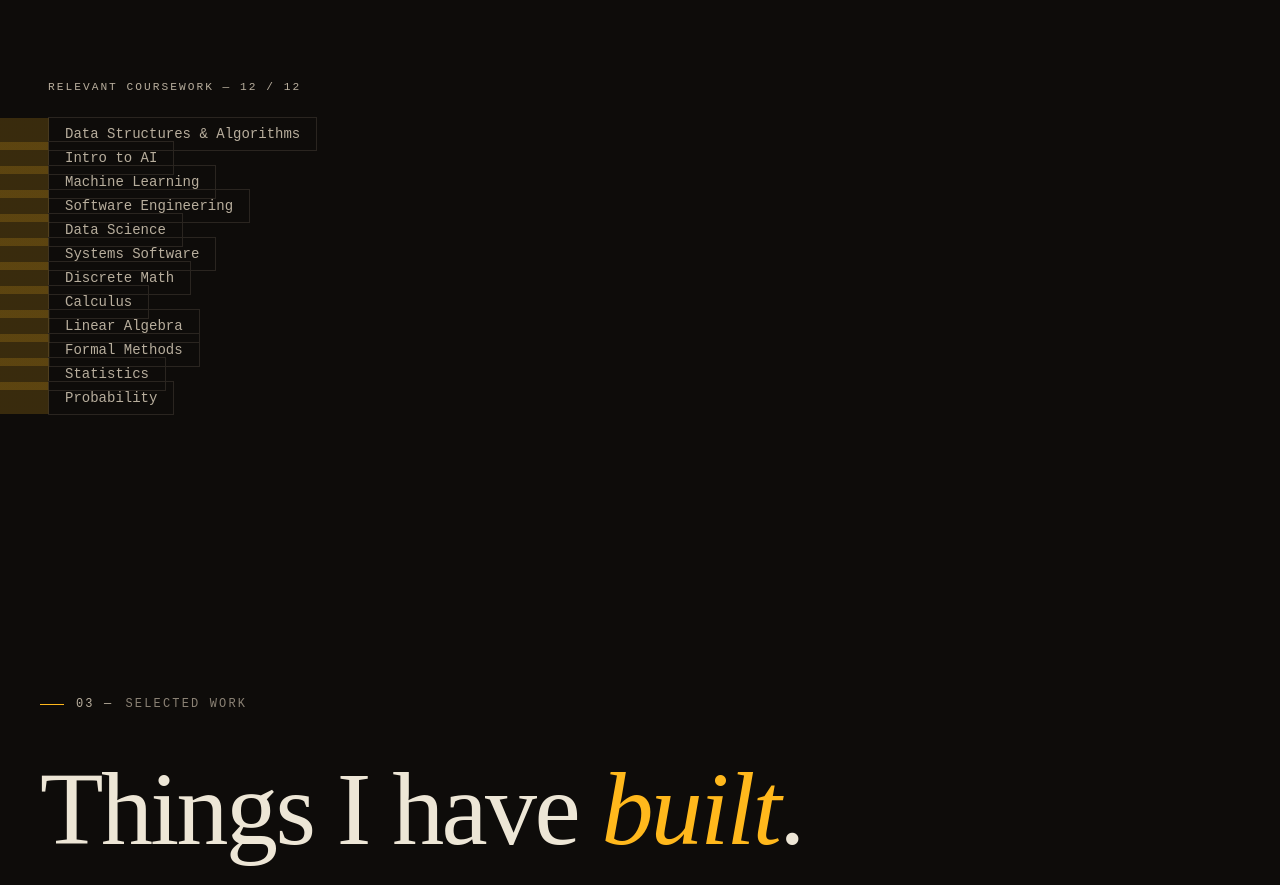
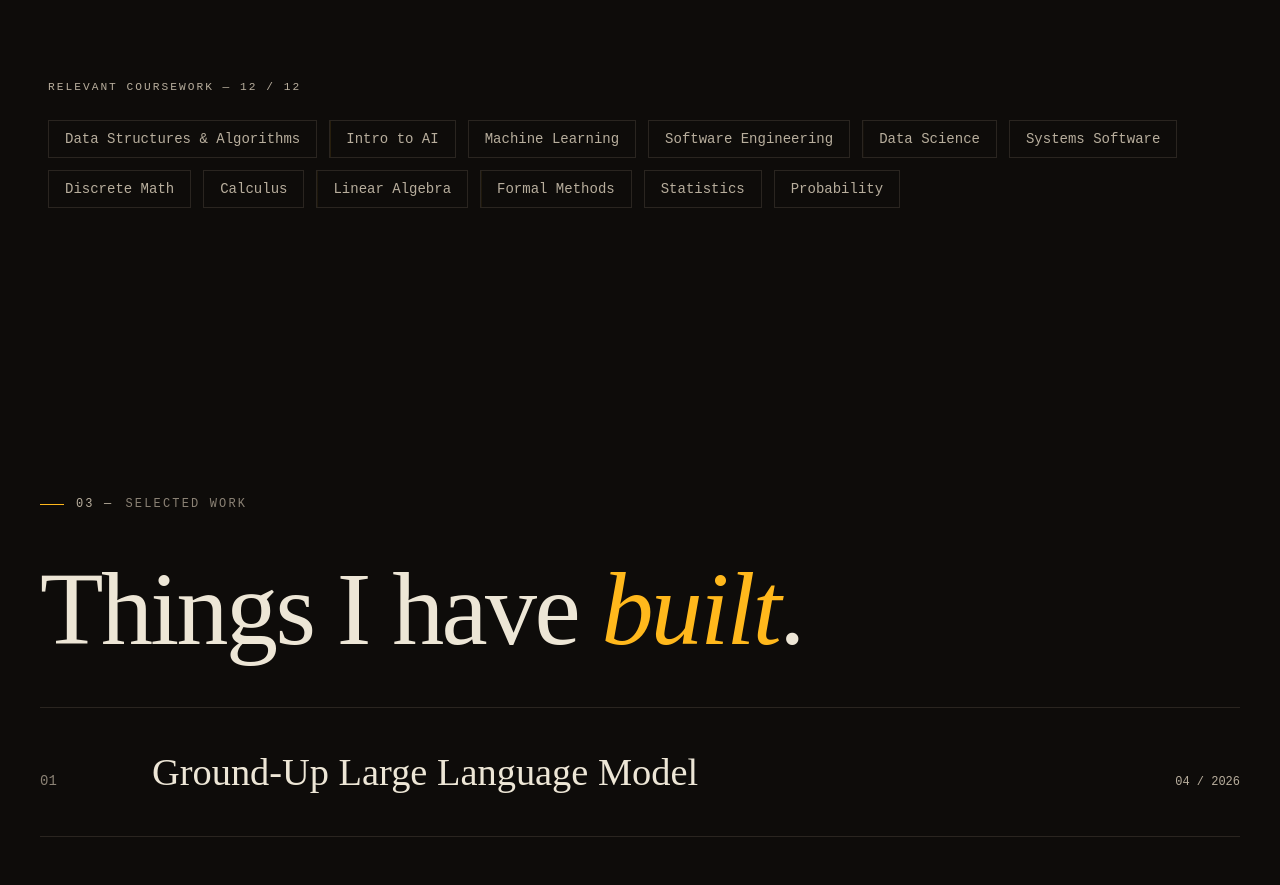
Before and after one commit to dominicdecarlo/doms-resume-website, a Next.js app: page / in a window 1280 px wide. Shown: the part 2790-3675 px from the top of the page. Built offline with nearby package versions, Linux system fonts and the light colour scheme.

Commit message:
Fix CourseChip overflow bug and staggering wrap

```diff
--- a/components/sections/education.tsx
+++ b/components/sections/education.tsx
@@ -114,13 +114,11 @@ export function Education() {
             Relevant coursework — 12 / 12
           </p>
 
-          <div className="flex flex-wrap gap-2 md:gap-3">
-            <StaggerReveal stagger={0.04}>
-              {education.coursework.map((course) => (
-                <CourseChip key={course} label={course} />
-              ))}
-            </StaggerReveal>
-          </div>
+          <StaggerReveal stagger={0.04} className="flex flex-wrap gap-2 md:gap-3">
+            {education.coursework.map((course) => (
+              <CourseChip key={course} label={course} />
+            ))}
+          </StaggerReveal>
         </div>
       </div>
     </section>
@@ -198,7 +196,7 @@ function CourseChip({ label }: { label: string }) {
   return (
     <motion.span
       whileHover={{ y: -2 }}
-      className="group relative px-4 py-2 border border-line text-sm font-mono text-fg-dim hover:text-fg transition-colors duration-300 cursor-default overflow-hidden"
+      className="group relative inline-flex items-center px-4 py-2 border border-line text-sm font-mono text-fg-dim hover:text-fg transition-colors duration-300 cursor-default overflow-hidden"
     >
       {/* Pitt blue/gold sweep on hover */}
       <span
```
